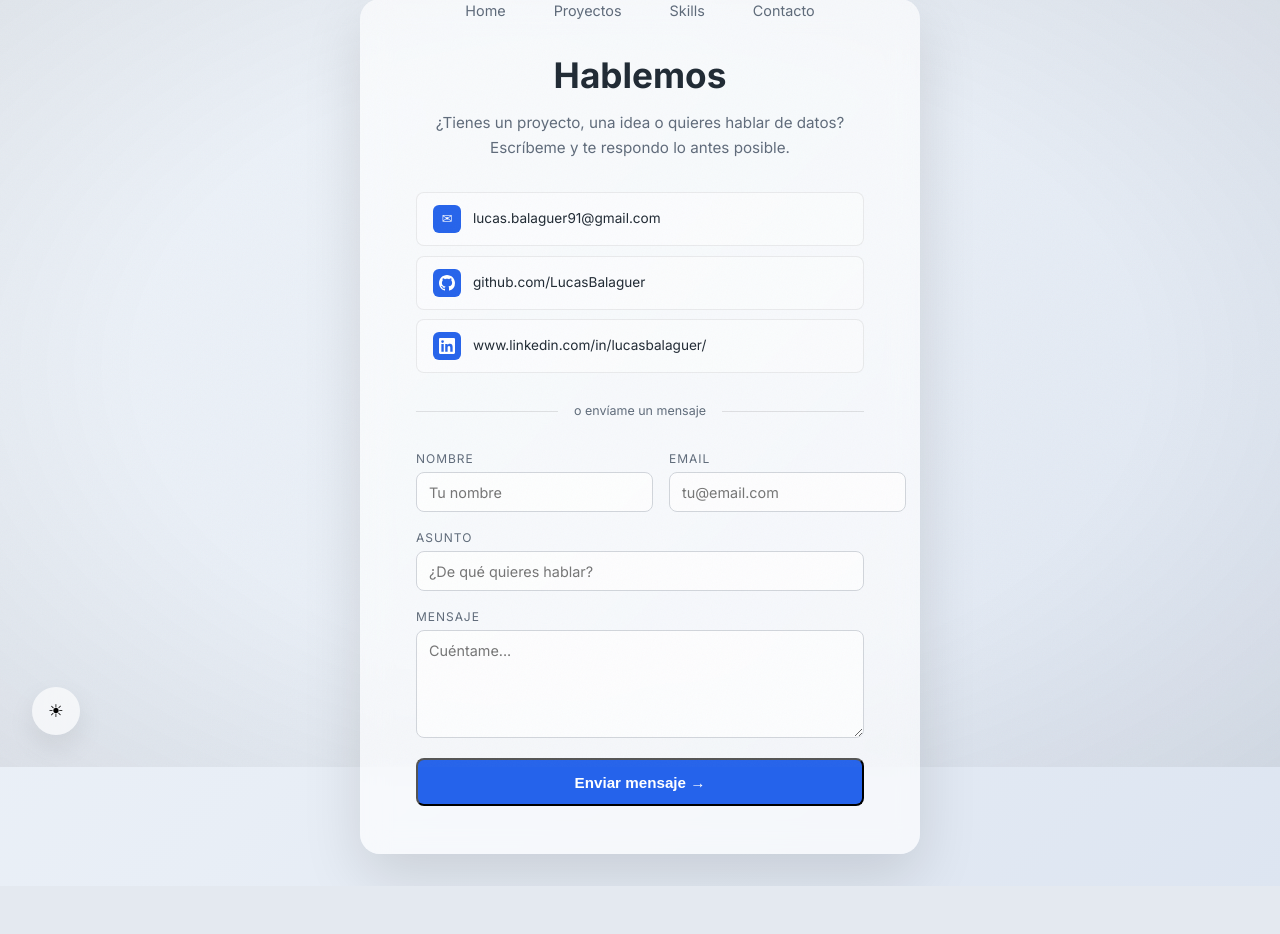
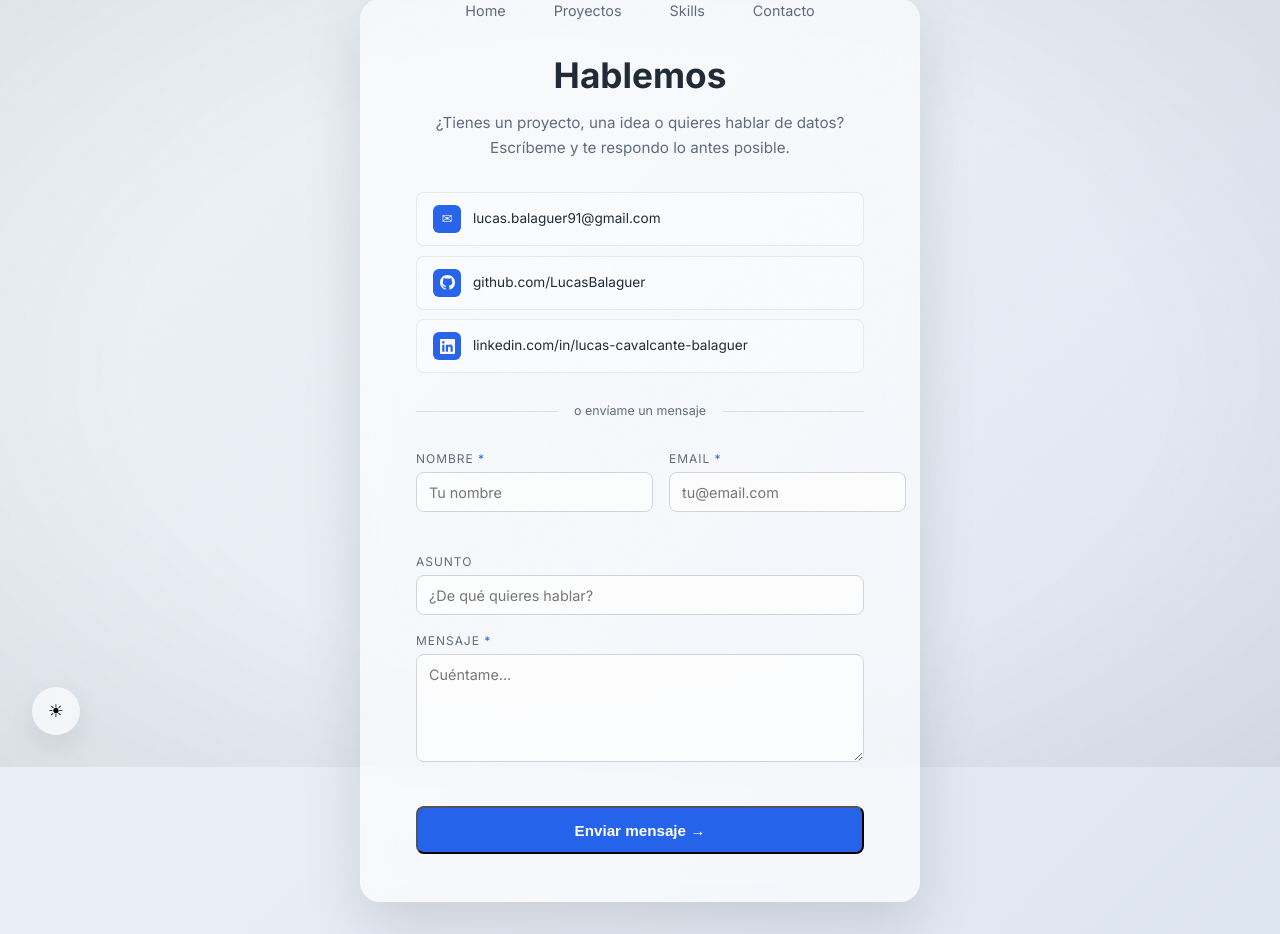
Before and after one commit to LucasBalaguer/Portafolio, a Flask app: page /contacto in a window 1280 px wide. Shown: the part 33-967 px from the top of the page. Before the commit the page ends 919 px from the top, so only its background shows below. Run offline with Flask 3, Linux system fonts and the light colour scheme; data comes from the database, SQL or seed files in the repository.

Commit message:
Update contact

```diff
--- a/app.py
+++ b/app.py
@@ -154,45 +154,102 @@ def track_visit(page: str):
 # ENVÍO DE EMAIL
 # ----------------------------
 
-def send_contact_email(name: str, email: str, subject: str, message: str):
-    """Envía el mensaje de contacto al email configurado via Gmail SMTP."""
-    try:
-        smtp_user = os.getenv("GMAIL_USER")
-        smtp_pass = os.getenv("GMAIL_APP_PASSWORD")
-        recipient = os.getenv("CONTACT_EMAIL", smtp_user)
+def _smtp_connect():
+    """Crea y devuelve una conexión SMTP autenticada con Gmail."""
+    smtp_user = os.getenv("GMAIL_USER", "").strip()
+    smtp_pass = os.getenv("GMAIL_APP_PASSWORD", "").strip()
 
-        if not smtp_user or not smtp_pass:
-            return False
+    if not smtp_user or not smtp_pass:
+        raise ValueError("GMAIL_USER o GMAIL_APP_PASSWORD no están configurados")
 
-        msg = MIMEMultipart("alternative")
-        msg["Subject"] = f"[Portfolio] {subject or 'Nuevo mensaje de contacto'}"
-        msg["From"] = smtp_user
-        msg["To"] = recipient
-        msg["Reply-To"] = email
+    server = smtplib.SMTP_SSL("smtp.gmail.com", 465, timeout=10)
+    server.login(smtp_user, smtp_pass)
+    return server, smtp_user
 
-        body_text = f"Nombre: {name}\nEmail: {email}\n\n{message}"
-        body_html = f"""
-        <div style="font-family:sans-serif;max-width:600px;margin:0 auto">
-            <h2 style="color:#2563eb">Nuevo mensaje desde tu portfolio</h2>
-            <p><strong>Nombre:</strong> {name}</p>
-            <p><strong>Email:</strong> <a href="mailto:{email}">{email}</a></p>
-            <p><strong>Asunto:</strong> {subject or '—'}</p>
-            <hr style="border:none;border-top:1px solid #e5e7eb;margin:1.5rem 0">
-            <p style="white-space:pre-wrap">{message}</p>
-        </div>
-        """
 
-        msg.attach(MIMEText(body_text, "plain"))
-        msg.attach(MIMEText(body_html, "html"))
+def send_notification_email(name: str, sender_email: str, subject: str, message: str):
+    """Envía notificación a Lucas de que ha llegado un mensaje."""
+    smtp_user = os.getenv("GMAIL_USER", "").strip()
+    recipient = os.getenv("CONTACT_EMAIL", smtp_user)
 
-        with smtplib.SMTP_SSL("smtp.gmail.com", 465) as server:
-            server.login(smtp_user, smtp_pass)
-            server.sendmail(smtp_user, recipient, msg.as_string())
+    msg = MIMEMultipart("alternative")
+    msg["Subject"] = f"[Portfolio] {subject or 'Nuevo mensaje de contacto'}"
+    msg["From"] = smtp_user
+    msg["To"] = recipient
+    msg["Reply-To"] = sender_email
 
-        return True
-    except Exception as e:
-        print(f"Error enviando email: {e}")
-        return False
+    body_html = f"""
+    <div style="font-family:sans-serif;max-width:600px;margin:0 auto;padding:2rem">
+        <h2 style="color:#2563eb;margin-bottom:1.5rem">
+            📬 Nuevo mensaje desde tu portfolio
+        </h2>
+        <table style="width:100%;border-collapse:collapse;margin-bottom:1.5rem">
+            <tr>
+                <td style="padding:0.5rem 0;color:#6b7280;font-size:0.85rem;width:90px">Nombre</td>
+                <td style="padding:0.5rem 0;font-weight:600">{name}</td>
+            </tr>
+            <tr>
+                <td style="padding:0.5rem 0;color:#6b7280;font-size:0.85rem">Email</td>
+                <td style="padding:0.5rem 0">
+                    <a href="mailto:{sender_email}" style="color:#2563eb">{sender_email}</a>
+                </td>
+            </tr>
+            <tr>
+                <td style="padding:0.5rem 0;color:#6b7280;font-size:0.85rem">Asunto</td>
+                <td style="padding:0.5rem 0">{subject or '—'}</td>
+            </tr>
+        </table>
+        <hr style="border:none;border-top:1px solid #e5e7eb;margin-bottom:1.5rem">
+        <p style="white-space:pre-wrap;line-height:1.6">{message}</p>
+        <hr style="border:none;border-top:1px solid #e5e7eb;margin:1.5rem 0">
+        <a href="mailto:{sender_email}?subject=Re: {subject or 'Tu mensaje'}"
+           style="display:inline-block;background:#2563eb;color:white;
+                  padding:0.6rem 1.2rem;border-radius:6px;text-decoration:none;
+                  font-size:0.9rem">
+            Responder →
+        </a>
+    </div>
+    """
+
+    msg.attach(MIMEText(body_html, "html"))
+
+    server, smtp_user = _smtp_connect()
+    with server:
+        server.sendmail(smtp_user, recipient, msg.as_string())
+
+
+def send_confirmation_email(name: str, recipient_email: str, subject: str):
+    """Envía confirmación al remitente de que su mensaje fue recibido."""
+    smtp_user = os.getenv("GMAIL_USER", "").strip()
+
+    msg = MIMEMultipart("alternative")
+    msg["Subject"] = "He recibido tu mensaje · Lucas Balaguer"
+    msg["From"] = f"Lucas Balaguer <{smtp_user}>"
+    msg["To"] = recipient_email
+
+    body_html = f"""
+    <div style="font-family:sans-serif;max-width:600px;margin:0 auto;padding:2rem">
+        <h2 style="color:#1f2933;margin-bottom:0.5rem">¡Gracias, {name}!</h2>
+        <p style="color:#6b7280;margin-bottom:1.5rem">
+            He recibido tu mensaje sobre <strong>"{subject or 'tu consulta'}"</strong>
+            y te responderé lo antes posible.
+        </p>
+        <hr style="border:none;border-top:1px solid #e5e7eb;margin-bottom:1.5rem">
+        <p style="font-size:0.85rem;color:#9ca3af">
+            Este es un mensaje automático. No respondas directamente a este correo.<br>
+            Si necesitas contactarme urgentemente, escríbeme a
+            <a href="mailto:lucas.balaguer91@gmail.com" style="color:#2563eb">
+                lucas.balaguer91@gmail.com
+            </a>
+        </p>
+    </div>
+    """
+
+    msg.attach(MIMEText(body_html, "html"))
+
+    server, smtp_user = _smtp_connect()
+    with server:
+        server.sendmail(smtp_user, recipient_email, msg.as_string())
 
 
 # ----------------------------
@@ -242,14 +299,20 @@ def skills():
 def contacto():
     track_visit("contacto")
     success = False
+    error = None
 
     if request.method == "POST":
-        name = request.form.get("name", "").strip()
-        email = request.form.get("email", "").strip()
+        name    = request.form.get("name", "").strip()
+        email   = request.form.get("email", "").strip()
         subject = request.form.get("subject", "").strip()
         message = request.form.get("message", "").strip()
 
-        if name and email and message:
+        # Validación servidor (respaldo a la validación HTML)
+        if not all([name, email, message]):
+            error = "Por favor rellena todos los campos obligatorios."
+        elif "@" not in email or "." not in email.split("@")[-1]:
+            error = "El email no tiene un formato válido."
+        else:
             # Guardar en BD
             db.session.add(ContactMessage(
                 name=name,
@@ -259,12 +322,20 @@ def contacto():
             ))
             db.session.commit()
 
-            # Enviar email (no bloquea si falla)
-            send_contact_email(name, email, subject, message)
+            # Enviar emails — logear errores sin romper el flujo
+            try:
+                send_notification_email(name, email, subject, message)
+            except Exception as e:
+                app.logger.error(f"[EMAIL NOTIFICATION ERROR] {e}")
+
+            try:
+                send_confirmation_email(name, email, subject)
+            except Exception as e:
+                app.logger.error(f"[EMAIL CONFIRMATION ERROR] {e}")
 
             success = True
 
-    return render_template("contact.html", success=success)
+    return render_template("contact.html", success=success, error=error)
 
 
 # ----------------------------
@@ -419,7 +490,6 @@ def panel_dashboard(token):
         PageVisit.visit_date >= today - timedelta(days=13)
     ).group_by(PageVisit.visit_date).order_by(PageVisit.visit_date).all()
 
-    # Mensajes no leídos
     unread_count = ContactMessage.query.filter_by(read=False).count()
     recent_messages = ContactMessage.query.order_by(
         ContactMessage.sent_at.desc()
@@ -446,7 +516,6 @@ def panel_messages(token):
     if not _validate_token(token):
         abort(404)
     messages = ContactMessage.query.order_by(ContactMessage.sent_at.desc()).all()
-    # Marcar todos como leídos al abrir
     ContactMessage.query.filter_by(read=False).update({"read": True})
     db.session.commit()
     return render_template("panel_messages.html", token=token, messages=messages)
--- a/static/css/styles.css
+++ b/static/css/styles.css
@@ -1148,3 +1148,40 @@ body.dark .form-group textarea:focus {
 .contact-success span { font-size: 1.3rem; line-height: 1; }
 .contact-success strong { display: block; margin-bottom: 0.2rem; }
 .contact-success p { font-size: 0.85rem; opacity: 0.8; }
+
+/* Contact — error states & extras */
+.required { color: var(--accent); }
+
+.field-error {
+    font-size: 0.72rem;
+    color: #dc2626;
+    margin-top: 0.25rem;
+    min-height: 1rem;
+    display: block;
+}
+
+.input-error {
+    border-color: #dc2626 !important;
+    background: rgba(220, 38, 38, 0.04) !important;
+}
+
+.contact-error {
+    display: flex;
+    align-items: flex-start;
+    gap: 1rem;
+    padding: 1.25rem;
+    background: rgba(220, 38, 38, 0.06);
+    border: 1px solid rgba(220, 38, 38, 0.2);
+    border-radius: var(--radius-md);
+    color: #dc2626;
+    margin-bottom: 1.5rem;
+}
+
+.contact-error span { font-size: 1.2rem; }
+.contact-error strong { display: block; margin-bottom: 0.2rem; }
+.contact-error p { font-size: 0.85rem; opacity: 0.85; }
+
+button:disabled {
+    opacity: 0.6;
+    cursor: not-allowed;
+}
--- a/templates/contact.html
+++ b/templates/contact.html
@@ -15,7 +15,7 @@
             </p>
         </header>
 
-        <!-- REDES / LINKS -->
+        <!-- LINKS DE CONTACTO -->
         <div class="contact-links">
             <a href="mailto:lucas.balaguer91@gmail.com" class="contact-link">
                 <span class="contact-link-icon">✉</span>
@@ -23,19 +23,19 @@
             </a>
             <a href="https://github.com/LucasBalaguer" target="_blank" rel="noopener" class="contact-link">
                 <span class="contact-link-icon">
-                    <svg width="16" height="16" viewBox="0 0 24 24" fill="currentColor">
+                    <svg width="15" height="15" viewBox="0 0 24 24" fill="currentColor">
                         <path d="M12 0C5.37 0 0 5.37 0 12c0 5.31 3.435 9.795 8.205 11.385.6.105.825-.255.825-.57 0-.285-.015-1.23-.015-2.235-3.015.555-3.795-.735-4.035-1.41-.135-.345-.72-1.41-1.23-1.695-.42-.225-1.02-.78-.015-.795.945-.015 1.62.87 1.845 1.23 1.08 1.815 2.805 1.305 3.495.99.105-.78.42-1.305.765-1.605-2.67-.3-5.46-1.335-5.46-5.925 0-1.305.465-2.385 1.23-3.225-.12-.3-.54-1.53.12-3.18 0 0 1.005-.315 3.3 1.23.96-.27 1.98-.405 3-.405s2.04.135 3 .405c2.295-1.56 3.3-1.23 3.3-1.23.66 1.65.24 2.88.12 3.18.765.84 1.23 1.905 1.23 3.225 0 4.605-2.805 5.625-5.475 5.925.435.375.81 1.095.81 2.22 0 1.605-.015 2.895-.015 3.3 0 .315.225.69.825.57A12.02 12.02 0 0 0 24 12c0-6.63-5.37-12-12-12z"/>
                     </svg>
                 </span>
                 <span>github.com/LucasBalaguer</span>
             </a>
-            <a href="https://www.linkedin.com/in/lucasbalaguer/" target="_blank" rel="noopener" class="contact-link">
+            <a href="https://www.linkedin.com/in/lucas-cavalcante-balaguer" target="_blank" rel="noopener" class="contact-link">
                 <span class="contact-link-icon">
-                    <svg width="16" height="16" viewBox="0 0 24 24" fill="currentColor">
+                    <svg width="15" height="15" viewBox="0 0 24 24" fill="currentColor">
                         <path d="M20.447 20.452h-3.554v-5.569c0-1.328-.027-3.037-1.852-3.037-1.853 0-2.136 1.445-2.136 2.939v5.667H9.351V9h3.414v1.561h.046c.477-.9 1.637-1.85 3.37-1.85 3.601 0 4.267 2.37 4.267 5.455v6.286zM5.337 7.433a2.062 2.062 0 0 1-2.063-2.065 2.064 2.064 0 1 1 2.063 2.065zm1.782 13.019H3.555V9h3.564v11.452zM22.225 0H1.771C.792 0 0 .774 0 1.729v20.542C0 23.227.792 24 1.771 24h20.451C23.2 24 24 23.227 24 22.271V1.729C24 .774 23.2 0 22.222 0h.003z"/>
                     </svg>
                 </span>
-                <span>www.linkedin.com/in/lucasbalaguer/</span>
+                <span>linkedin.com/in/lucas-cavalcante-balaguer</span>
             </a>
         </div>
 
@@ -43,44 +43,67 @@
             <span>o envíame un mensaje</span>
         </div>
 
-        <!-- FORMULARIO -->
+        <!-- ESTADO ÉXITO -->
         {% if success %}
         <div class="contact-success">
             <span>✓</span>
             <div>
-                <strong>Mensaje enviado</strong>
-                <p>Gracias, te responderé lo antes posible.</p>
+                <strong>Mensaje enviado correctamente</strong>
+                <p>Gracias por escribirme. Recibirás una confirmación en tu email y te responderé lo antes posible.</p>
             </div>
         </div>
-        {% else %}
-        <form method="POST" class="contact-form">
+
+        <!-- ESTADO ERROR (validación servidor) -->
+        {% elif error %}
+        <div class="contact-error">
+            <span>⚠</span>
+            <div>
+                <strong>Error al enviar</strong>
+                <p>{{ error }}</p>
+            </div>
+        </div>
+        {% endif %}
+
+        <!-- FORMULARIO — se oculta tras éxito -->
+        {% if not success %}
+        <form method="POST" class="contact-form" id="contactForm"
+              novalidate onsubmit="return validateForm()">
 
             <div class="form-row">
                 <div class="form-group">
-                    <label for="name">Nombre</label>
+                    <label for="name">Nombre <span class="required">*</span></label>
                     <input type="text" id="name" name="name"
-                           placeholder="Tu nombre" required>
+                           placeholder="Tu nombre"
+                           value="{{ request.form.get('name', '') if error else '' }}"
+                           required minlength="2">
+                    <span class="field-error" id="nameError"></span>
                 </div>
                 <div class="form-group">
-                    <label for="email">Email</label>
+                    <label for="email">Email <span class="required">*</span></label>
                     <input type="email" id="email" name="email"
-                           placeholder="tu@email.com" required>
+                           placeholder="tu@email.com"
+                           value="{{ request.form.get('email', '') if error else '' }}"
+                           required>
+                    <span class="field-error" id="emailError"></span>
                 </div>
             </div>
 
             <div class="form-group">
                 <label for="subject">Asunto</label>
                 <input type="text" id="subject" name="subject"
-                       placeholder="¿De qué quieres hablar?">
+                       placeholder="¿De qué quieres hablar?"
+                       value="{{ request.form.get('subject', '') if error else '' }}">
             </div>
 
             <div class="form-group">
-                <label for="message">Mensaje</label>
-                <textarea id="message" name="message"
-                          rows="5" placeholder="Cuéntame..." required></textarea>
+                <label for="message">Mensaje <span class="required">*</span></label>
+                <textarea id="message" name="message" rows="5"
+                          placeholder="Cuéntame..." required
+                          minlength="10">{{ request.form.get('message', '') if error else '' }}</textarea>
+                <span class="field-error" id="messageError"></span>
             </div>
 
-            <button type="submit" class="btn-primary btn-full">
+            <button type="submit" class="btn-primary btn-full" id="submitBtn">
                 Enviar mensaje →
             </button>
 
@@ -90,4 +113,51 @@
     </div>
 </section>
 
+<script>
+function validateForm() {
+    let valid = true;
+
+    const name = document.getElementById('name');
+    const email = document.getElementById('email');
+    const message = document.getElementById('message');
+
+    // Reset errores
+    ['nameError', 'emailError', 'messageError'].forEach(id => {
+        document.getElementById(id).textContent = '';
+    });
+    [name, email, message].forEach(el => el.classList.remove('input-error'));
+
+    // Nombre
+    if (!name.value.trim() || name.value.trim().length < 2) {
+        document.getElementById('nameError').textContent = 'Introduce tu nombre (mínimo 2 caracteres)';
+        name.classList.add('input-error');
+        valid = false;
+    }
+
+    // Email
+    const emailRegex = /^[^\s@]+@[^\s@]+\.[^\s@]+$/;
+    if (!email.value.trim() || !emailRegex.test(email.value.trim())) {
+        document.getElementById('emailError').textContent = 'Introduce un email válido';
+        email.classList.add('input-error');
+        valid = false;
+    }
+
+    // Mensaje
+    if (!message.value.trim() || message.value.trim().length < 10) {
+        document.getElementById('messageError').textContent = 'El mensaje debe tener al menos 10 caracteres';
+        message.classList.add('input-error');
+        valid = false;
+    }
+
+    if (valid) {
+        // Deshabilitar botón para evitar doble envío
+        const btn = document.getElementById('submitBtn');
+        btn.disabled = true;
+        btn.textContent = 'Enviando...';
+    }
+
+    return valid;
+}
+</script>
+
 {% endblock %}
```
